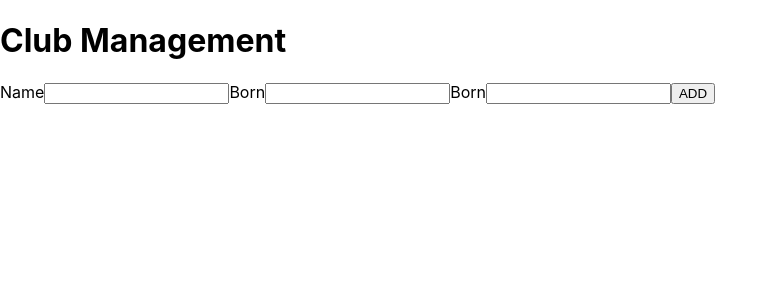
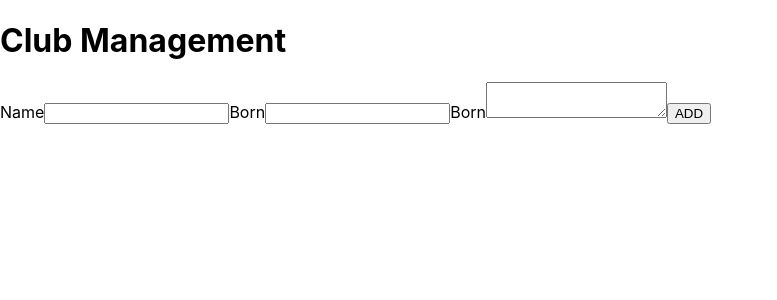
Before and after one commit to starain31/club-management, a React (Create React App) app: page / in a window 1280 px wide. Shown: the top 300 px of the page, without its empty margins (0-777 px from the left). Built offline with nearby package versions, Linux system fonts and the light colour scheme.

Commit message:
Use textArea to take bio input.

```diff
--- a/src/components/add-member/AddMember.tsx
+++ b/src/components/add-member/AddMember.tsx
@@ -43,8 +43,7 @@ export const AddMember = () => {
 
       <label htmlFor="bio">
         Born
-        <input
-          type={`text`}
+        <textarea
           id={`bio`}
           value={bio}
           onChange={(e) => setBio(e.target.value)}
```
